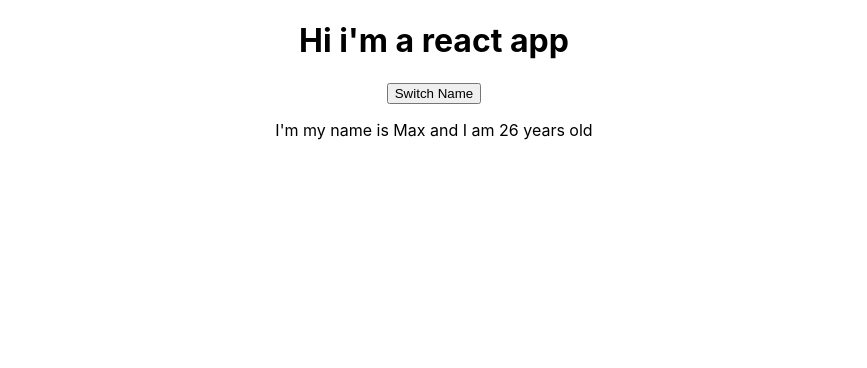
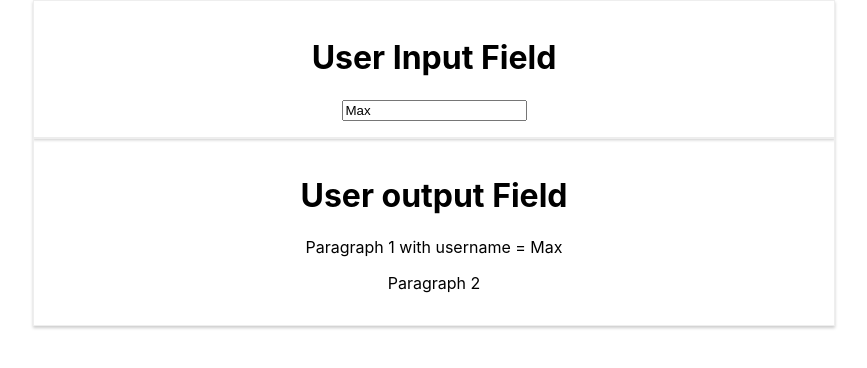
Before and after one commit to prathv/ReactApp, a React (Create React App) app: page / in a window 1280 px wide. Shown: the top 368 px of the page, without its empty margins (206-1073 px from the left). Built offline with nearby package versions, Linux system fonts and the light colour scheme.

Commit message:
Added two way binding and state changes

```diff
--- a/src/App.js
+++ b/src/App.js
@@ -1,37 +1,32 @@
 import React, { useState, Component } from 'react';
     import './App.css';
 import Person from "./Person/Person";
-
-const app = props => {
-
-  const [personState, setPersonsState] = useState({
-        persons : [ {"name" : "Max"}, {"name" : "Allen"}, {"name" : "Chris"} ]
-    });
+import UserOutput from "./User/UserOutput";
+import UserInput from "./User/UserInput";
 
 
-    const switchHandler = () => {
-        setPersonsState({ persons : [ {"name" : "Maxmillian"}, {"name" : "Allen"}, {"name" : "Chris"} ] });
+class App extends Component {
+
+    state = {
+        persons : [ {"name" : "Max"}, {"name" : "Allen"}, {"name" : "Chris"} ]
     }
 
+    switchNameHandler = (name) => {
+        this.setState({ persons : [ {"name" : name}, {"name" : "Allen"}, {"name" : "Chris"} ] });
+    }
 
-    return (
-      <div className="App">
-          <h1> Hi i'm a react app</h1>
-          <button onClick={switchHandler}>Switch Name</button>
-            <Person name={personState.persons[0].name}/>
-      </div>
-    );
+    nameHandler = (event) => {
+        this.setState({ persons : [ {"name" : event.target.value}, {"name" : "Allen"}, {"name" : "Chris"} ] });
+    }
+
+    render() {
+        return (
+            <div className="App">
+                <UserInput change={this.nameHandler} name={this.state.persons[0].name}/>
+                <UserOutput name={this.state.persons[0].name}/>
+            </div>
+        );
+    }
 }
 
-export default app;
-
-
-// state = {
-//     persons : [ {"name" : "Max"}, {"name" : "Allen"}, {"name" : "Chris"} ]
-// }
-//
-// currentPerson = this.state.persons[0];
-// switchNameHandler = () => {
-//     console.log("clicked!");
-//     this.setState({ persons : [ {"name" : "Maxmillian"}, {"name" : "Allen"}, {"name" : "Chris"} ] });
-// }
+export default App;
--- /dev/null
+++ b/src/Person/Person.css
@@ -0,0 +1,8 @@
+.Person {
+    width: 60%;
+    margin: auto;
+    border: 1px solid #eee;
+    box-shadow: 0 2px 3px #ccc;
+    padding: 16px;
+    text-align: center;
+}
--- a/src/Person/Person.js
+++ b/src/Person/Person.js
@@ -1,11 +1,14 @@
 import React from 'react';
+import './Person.css';
 
 const person = (props) => {
 
 
     return (
-        <div>
+        <div className="Person">
+            <button onClick={props.click}>Click here to switch Name </button>
         <p>I'm my name is {props.name} and I am {Math.floor(Math.random() * 30)} years old </p>
+            <input type = "text" onChange={props.change} value={props.name}></input>
         </div>
             );
 };
--- /dev/null
+++ b/src/User/UserInput.js
@@ -0,0 +1,12 @@
+import  React from 'react';
+import "../Person/Person.css"
+
+const userinput = (props) => {
+    return(
+        <div className="Person">
+            <h1> User Input Field</h1>
+            <input type='text' onChange={props.change} value={props.name}/>
+        </div>);
+}
+
+export default userinput
--- /dev/null
+++ b/src/User/UserOutput.js
@@ -0,0 +1,13 @@
+import React from 'react';
+import "../Person/Person.css";
+
+const userOutput = (props) => {
+    return(
+    <div className="Person">
+        <h1> User output Field</h1>
+        <p>Paragraph 1 with username = {props.name} </p>
+        <p>Paragraph 2</p>
+    </div>);
+}
+
+export default userOutput
```
